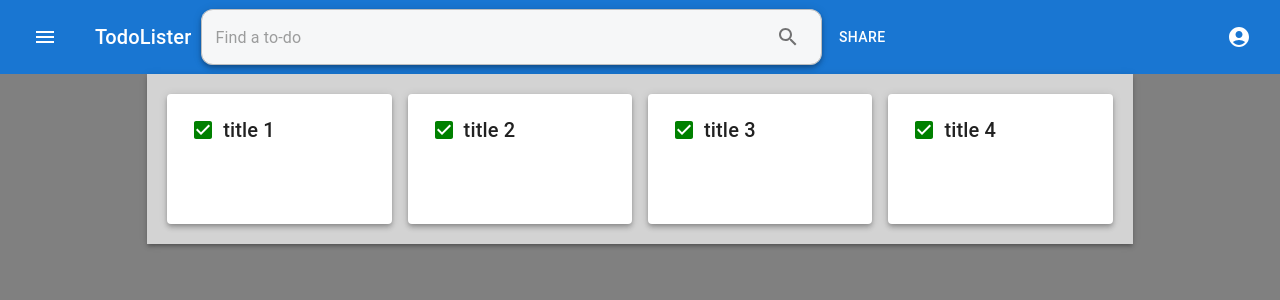
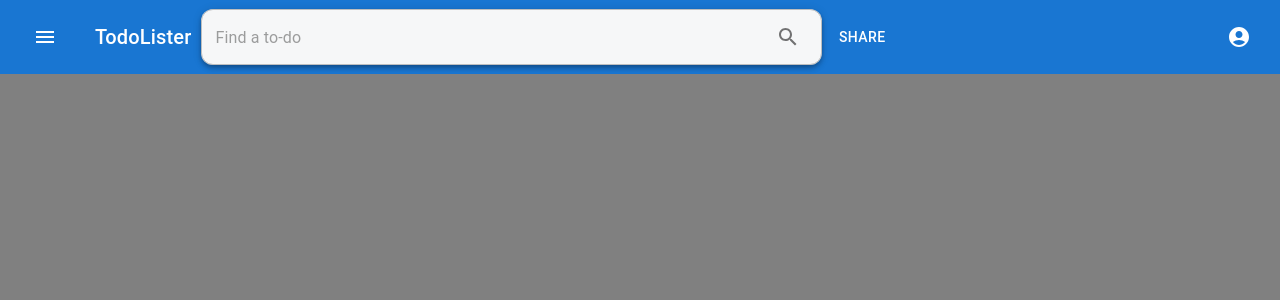
Before and after one commit to whats-a-handle/todo-list-app, a React (Create React App) app in the folder frontend/: page / in a window 1280 px wide. Shown: the top 300 px of the page. Built offline with nearby package versions, Linux system fonts and the light colour scheme.

Commit message:
Removing TodoList to force cache update

```diff
--- a/frontend/src/Components/HomePage.jsx
+++ b/frontend/src/Components/HomePage.jsx
@@ -1,6 +1,6 @@
 import { Container, Grid } from '@mui/material';
 import React from 'react';
-import TodoList from './TodoList';
+// import TodoList from './TodoList';
 
 export default function HomePage() {
   return (
@@ -19,7 +19,7 @@ export default function HomePage() {
             maxWidth: '80%',
           }}
         >
-          <TodoList />
+          {/* <TodoList /> */}
         </Grid>
       </Grid>
     </Container>
--- a/frontend/src/Components/ToDoList.jsx
+++ /dev/null
@@ -1,17 +0,0 @@
-import * as React from 'react';
-import { Grid } from '@mui/material';
-import TodoCard from './TodoCard';
-
-export default function TodoList() {
-  const items = [<TodoCard title="title 1" isCompleted />,
-    <TodoCard title="title 2" isCompleted />, <TodoCard title="title 3" isCompleted />, <TodoCard title="title 4" isCompleted />];
-  return (
-    <Grid container item xs={12} spacing={2} style={{ padding: 20 }} align="center">
-      {items.map((item) => (
-        <Grid item xs={12} sm={6} md={4} lg={3} xl={3}>
-          {item}
-        </Grid>
-      ))}
-    </Grid>
-  );
-}
```
